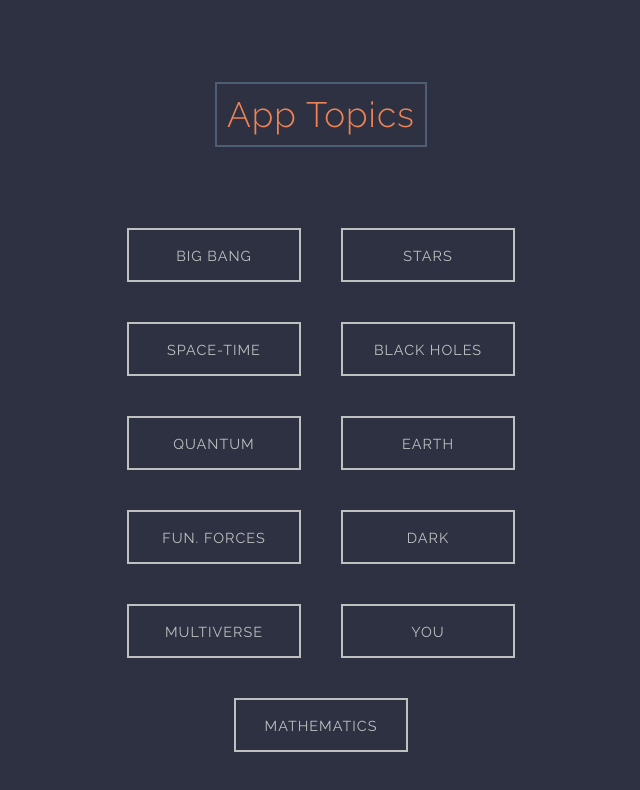
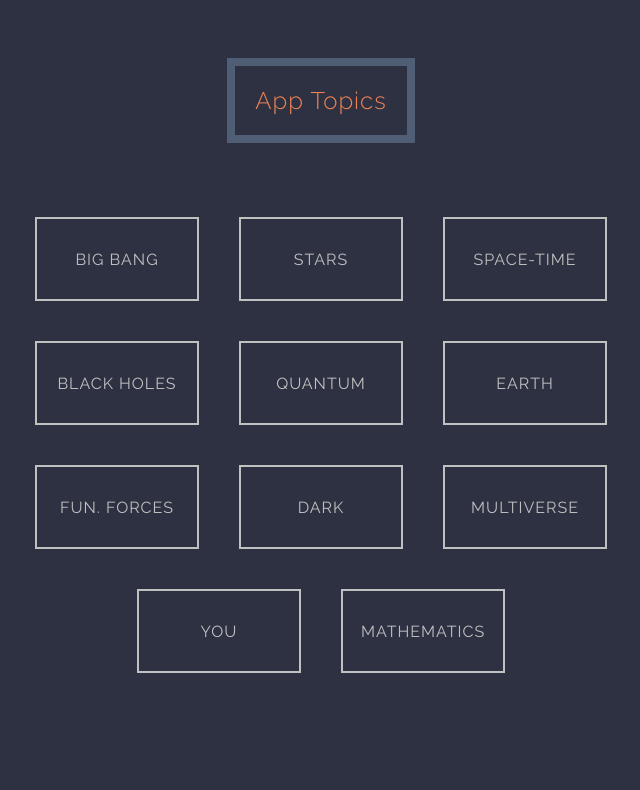
Before and after one commit to NirajSawant136/Universe-Android, a plain HTML site: page index.html in a window 1280 px wide. Shown: the whole page, without its empty margins (319-959 px from the left). Drawn offline with Linux system fonts and the light colour scheme.

Commit message:
Add files via upload

```diff
--- a/index.css
+++ b/index.css
@@ -9,7 +9,7 @@ body {
 /* Heading */
 
 h1 {
-  font-size: 1.5em;
+  font-size: 1.5vh;
   text-align: center;
   padding: 70px 0 0 0;
   color: #EF8354;
@@ -18,8 +18,10 @@ h1 {
 }
 
 span {
-  border: 2px solid #4F5D75;
-  padding: 10px;
+  margin: 3vh 0vh;
+  border: 1vh solid #4F5D75;
+  padding: 2.5vh;
+  font-size: 3vh;
 }
 
 
@@ -27,7 +29,7 @@ span {
 
 #container {
   width: 100%;
-  margin: 0 auto;
+  margin: 4vh auto;
   padding: 50px 0 150px 0;
   display: flex;
   flex-direction: row;
@@ -40,14 +42,14 @@ span {
 
 .button {
   display: inline-flex;
-  height: 50px;
-  width: 170px;
+  height: 10vh;
+  width: 20vh;
   border: 2px solid #BFC0C0;
   margin: 20px 20px 20px 20px;
   color: #BFC0C0;
   text-transform: uppercase;
   text-decoration: none;
-  font-size: .9em;
+  font-size: 2vh;
   letter-spacing: 1.5px;
   align-items: center;
   justify-content: center;
@@ -299,7 +301,7 @@ a#button-1:hover img {
 
 @media screen and (min-width:1000px) {
   h1 {
-    font-size: 2.2em;
+    font-size: 3vh;
   }
   #container {
     width: 50%;
--- a/main.css
+++ b/main.css
@@ -13,13 +13,13 @@ body{
 h1{
 	 color: #2164A9;
 	 font-family: Advent;
-	 font-size: 5em
+	 font-size: 6vh
 }
 p{
 	color: #ffffff;
 	text-align: justify;
-	padding: 50px 100px;
-	font-size: 1.5em;
+	padding: 50px 50px;
+	font-size: 2vh;
 	font-family: Monst;
 	word-spacing: 5px;
 }
```
